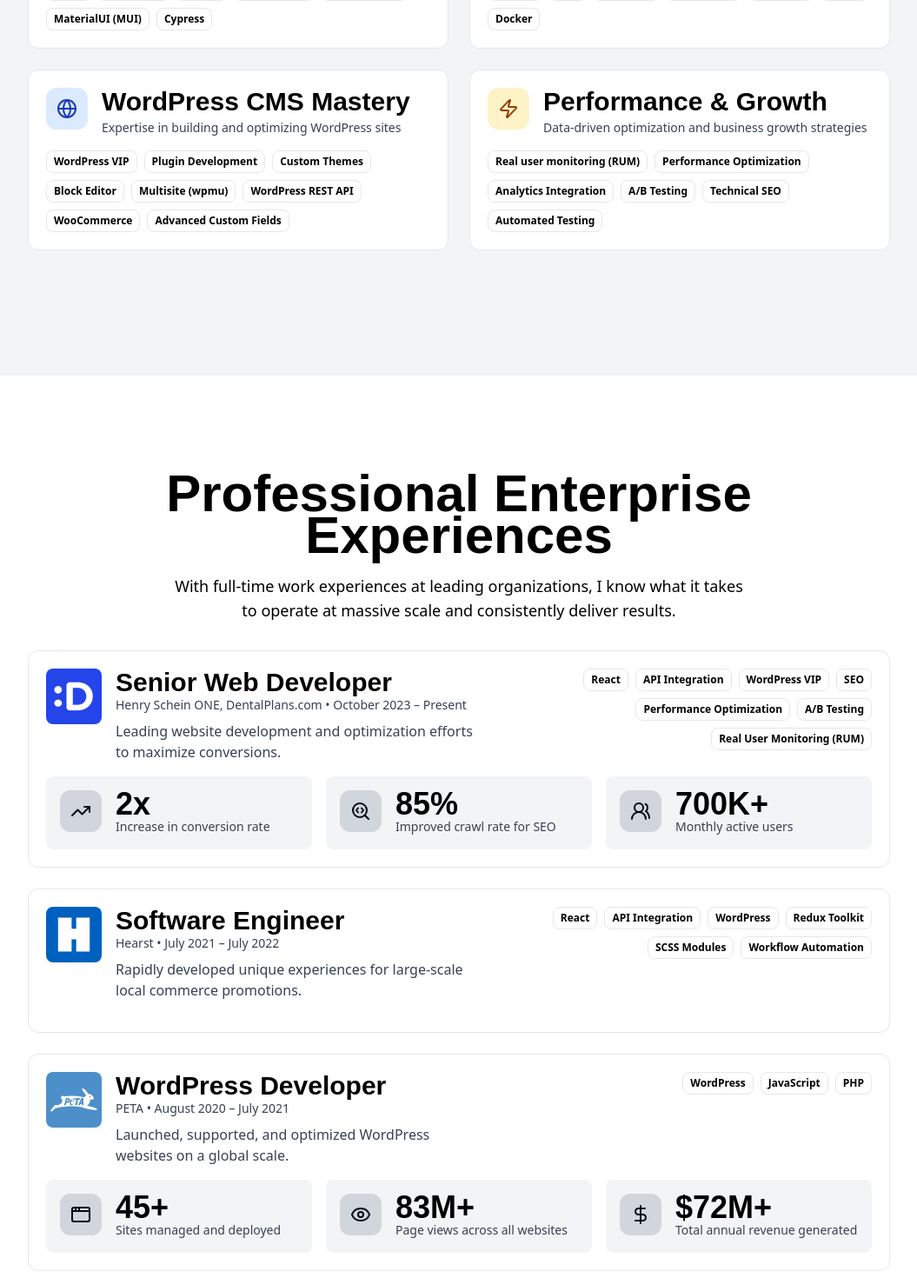
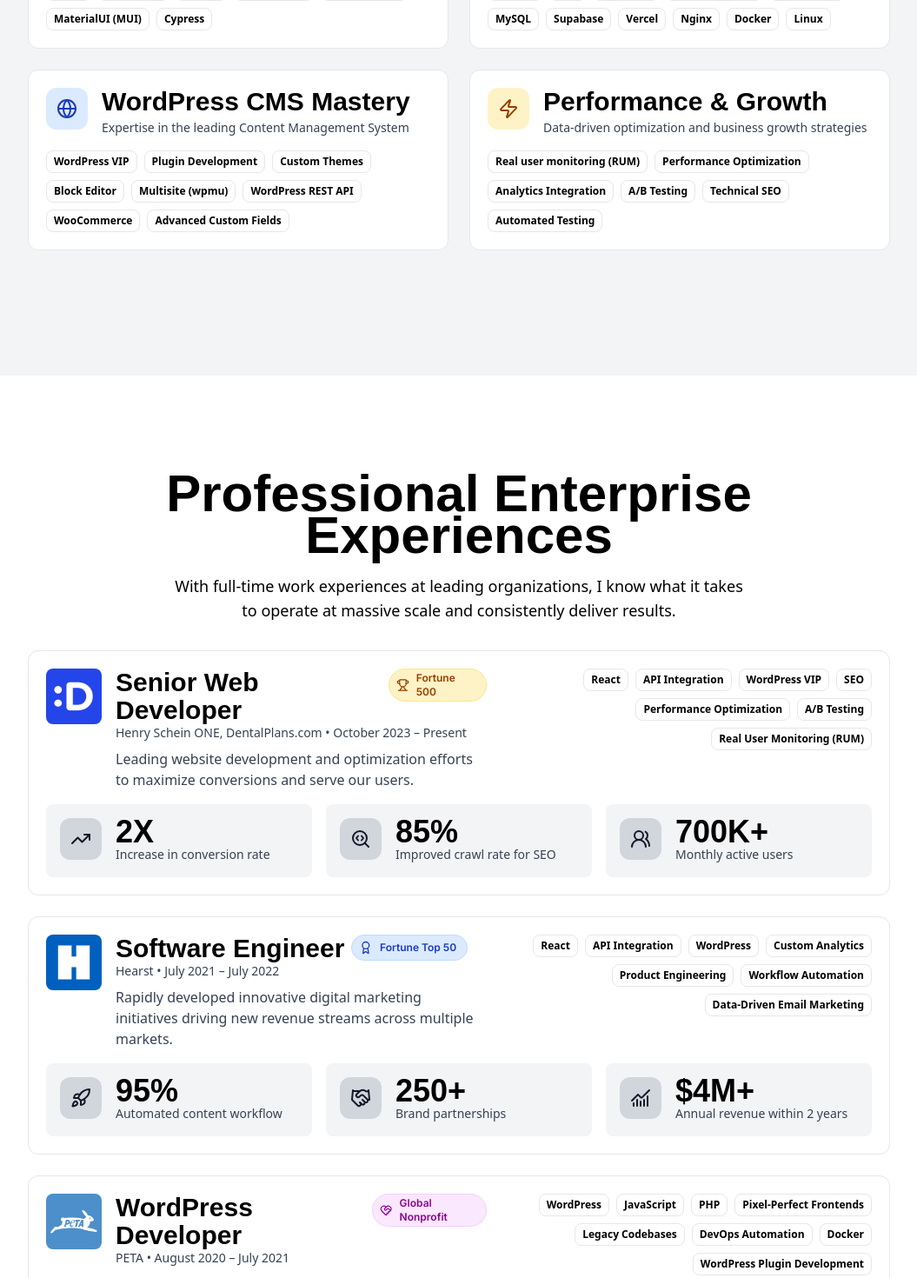
Before and after one commit to MichelleBlanchette/MichelleBlanchette.github.io, a Next.js app: page / in a window 1280 px wide. Shown: the part 1020-2490 px from the top of the page at 87% size, without its empty margins (112-1167 px from the left). Built offline with nearby package versions, Linux system fonts and the light colour scheme; a web font is replaced by a local one.

Commit message:
Experiences section content complete

```diff
--- a/src/components/sections/Experience.tsx
+++ b/src/components/sections/Experience.tsx
@@ -1,5 +1,5 @@
 import Image from "next/image";
-import { AppWindow, DollarSign, Eye, SearchCode, TrendingUp, UsersRound } from "lucide-react";
+import { AppWindow, Award, ChartNoAxesCombined, DollarSign, Eye, Handshake, HeartHandshake, Rocket, SearchCode, TrendingUp, Trophy, UsersRound } from "lucide-react";
 import Badge from "@/components/ui/Badge";
 
 export default function Experience() {
@@ -8,14 +8,14 @@
         {
             role: "Senior Web Developer",
             employer: "Henry Schein ONE, DentalPlans.com",
-            employerAnnotation: "Fortune #36",
+            employerAnnotation: <Badge label="Fortune 500" icon={Trophy} color="amber" />,
             employerLogo: "/logo-dentalplans.webp",
             dates: "October 2023 – Present",
-            description: "Leading website development and optimization efforts to maximize conversions.",
+            description: "Leading website development and optimization efforts to maximize conversions and serve our users.",
             impacts: [
                 {
                     icon: <Badge color="gray-dark" icon={TrendingUp} />,
-                    metric: "2x",
+                    metric: "2X",
                     description: "Increase in conversion rate"
                 },
                 {
@@ -42,43 +42,44 @@
         {
             role: "Software Engineer",
             employer: "Hearst",
-            employerAnnotation: "Fortune #36",
+            employerAnnotation: <Badge label="Fortune Top 50" icon={Award} color="blue" />,
             employerLogo: "/logo-hearst.jpg",
             dates: "July 2021 – July 2022",
-            description: "Rapidly developed unique experiences for large-scale local commerce promotions.",
+            description: "Rapidly developed innovative digital marketing initiatives driving new revenue streams across multiple markets.",
             impacts: [
-                // {
-                //     icon: <Badge color="gray-dark" icon={AppWindow} />,
-                //     metric: "99%",
-                //     description: "Reduction in customer-facing email issues"
-                // },
-                // {
-                //     icon: <Badge color="gray-dark" icon={Eye} />,
-                //     metric: "83M+",
-                //     description: "Page views across all websites"
-                // },
-                // {
-                //     icon: <Badge color="gray-dark" icon={DollarSign} />,
-                //     metric: "$72M+",
-                //     description: "Total revenue generated"
-                // },
+                {
+                    icon: <Badge color="gray-dark" icon={Rocket} />,
+                    metric: "95%",
+                    description: "Automated content workflow"
+                },
+                {
+                    icon: <Badge color="gray-dark" icon={Handshake} />,
+                    metric: "250+",
+                    description: "Brand partnerships"
+                },
+                {
+                    icon: <Badge color="gray-dark" icon={ChartNoAxesCombined} />,
+                    metric: "$4M+",
+                    description: "Annual revenue within 2 years"
+                },
             ],
             skills: [
                 "React",
                 "API Integration",
                 "WordPress",
-                "Redux Toolkit",
-                "SCSS Modules",
+                "Custom Analytics",
+                "Product Engineering",
                 "Workflow Automation",
+                "Data-Driven Email Marketing",
             ]
         },
         {
             role: "WordPress Developer",
             employer: "PETA",
-            employerAnnotation: "International non-profit",
+            employerAnnotation: <Badge label="Global Nonprofit" icon={HeartHandshake} color="fuchsia" />,
             employerLogo: "/logo-peta.jpg",
             dates: "August 2020 – July 2021",
-            description: "Launched, supported, and optimized WordPress websites on a global scale.",
+            description: "Launched, supported, and optimized advocacy websites across 10 international regions.",
             impacts: [
                 // Source: https://www.peta.org/wp-content/uploads/2022/04/PETA-FY21-AFS.pdf
                 {
@@ -101,6 +102,11 @@
                 "WordPress",
                 "JavaScript",
                 "PHP",
+                "Pixel-Perfect Frontends",
+                "Legacy Codebases",
+                "DevOps Automation",
+                "Docker",
+                "WordPress Plugin Development",
             ]
         },
     ];
@@ -117,7 +123,10 @@
                                 <div className="flex items-start justify-start gap-4 mb-4">
                                     <Image className="rounded-lg" src={job.employerLogo} alt="Company logo" width={64} height={64} />
                                     <div className="flex-1 text-left">
-                                        <h3 className="font-heading font-bold text-3xl/8">{job.role}</h3>
+                                        <h3 className="font-heading font-bold text-3xl/8 flex items-start gap-2">
+                                            {job.role}
+                                            {job.employerAnnotation}
+                                        </h3>
                                         <p className="text-sm text-gray-700">{`${job.employer} • ${job.dates}`}</p>
                                         <p className="mt-2 text-gray-700">{job.description}</p>
                                     </div>
--- a/src/components/sections/Skills.tsx
+++ b/src/components/sections/Skills.tsx
@@ -26,16 +26,20 @@
                 "Node.js",
                 "PHP",
                 "REST APIs",
+                "API Integration",
                 "PostgreSQL",
+                "MySQL",
                 "Supabase",
                 "Vercel",
+                "Nginx",
                 "Docker",
+                "Linux",
             ]
         },
         {
             badge: <Badge color="blue" icon={Globe} />,
             title: "WordPress CMS Mastery",
-            description: "Expertise in building and optimizing WordPress sites",
+            description: "Expertise in the leading Content Management System",
             skills: [
                 "WordPress VIP",
                 "Plugin Development",
--- a/src/components/ui/Badge.tsx
+++ b/src/components/ui/Badge.tsx
@@ -1,7 +1,7 @@
 import type { LucideIcon } from "lucide-react";
 
 const colorClasses = {
-    "gray-dark": "bg-gray-300 text-gray-950 border-gray-400",
+    "gray-dark": "bg-gray-300 text-gray-900 border-gray-400",
     "gray": "bg-gray-100 text-gray-800 border-gray-200",
     "violet": "bg-violet-100 text-violet-800 border-violet-200",
     "fuchsia": "bg-fuchsia-100 text-fuchsia-800 border-fuchsia-200",
@@ -36,7 +36,7 @@
     return (
         "string" === typeof label ?
         (
-            <p className={`component-Badge inline-flex items-center rounded-full gap-2 pl-2 pr-3 py-[0.15em] text-xs border ${colorClasses[color]}`}>
+            <p className={`component-Badge inline-flex items-center rounded-full gap-2 pl-2 pr-3 py-[0.15em] font-body text-xs border ${colorClasses[color]}`}>
                 {Icon && <Icon className={`inline-block w-[1.3em] ${iconFilled ? "fill-current stroke-width-0" : ""}`} />}
                 <span className="font-semibold">{label}</span>
             </p>
```
